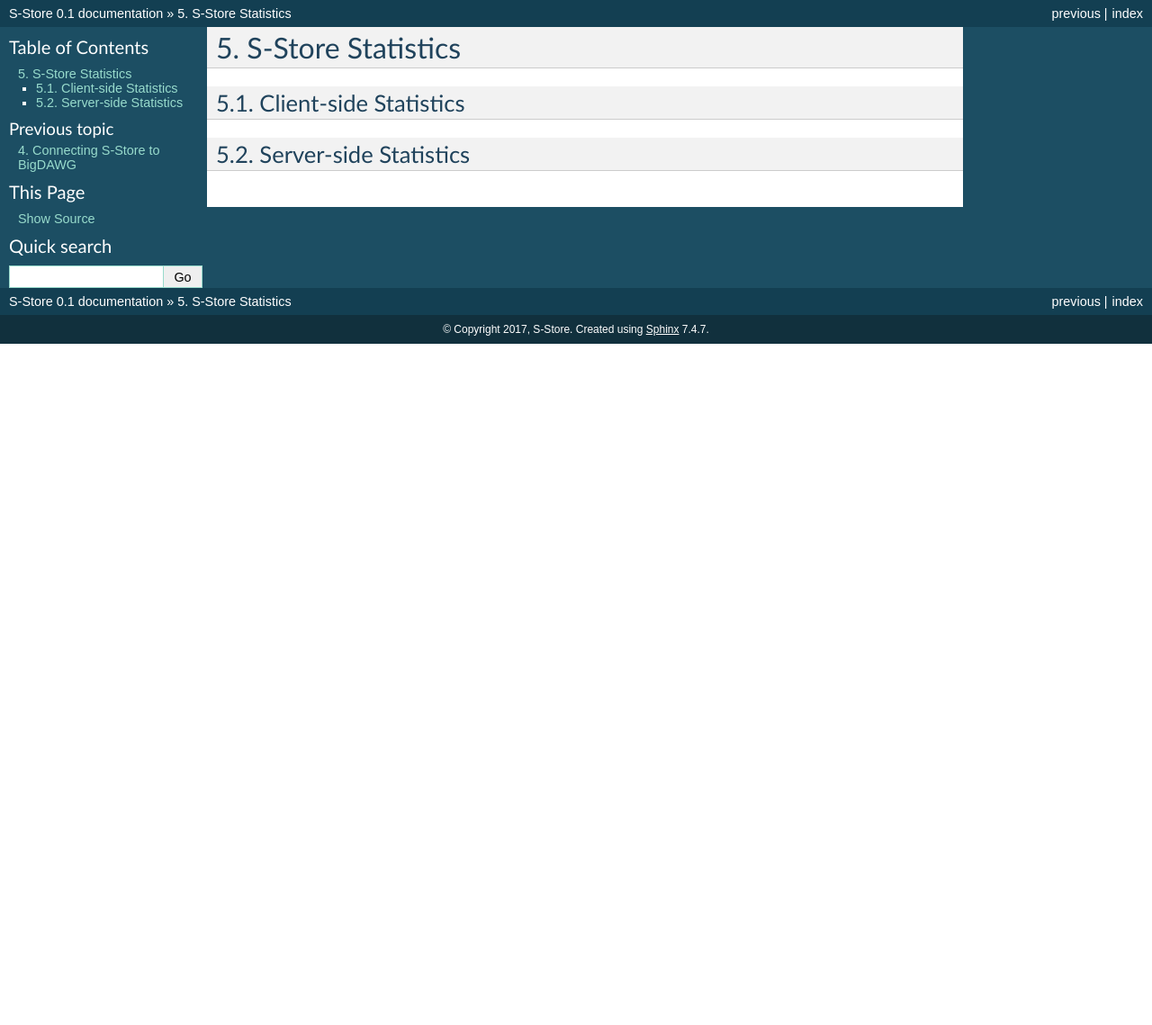
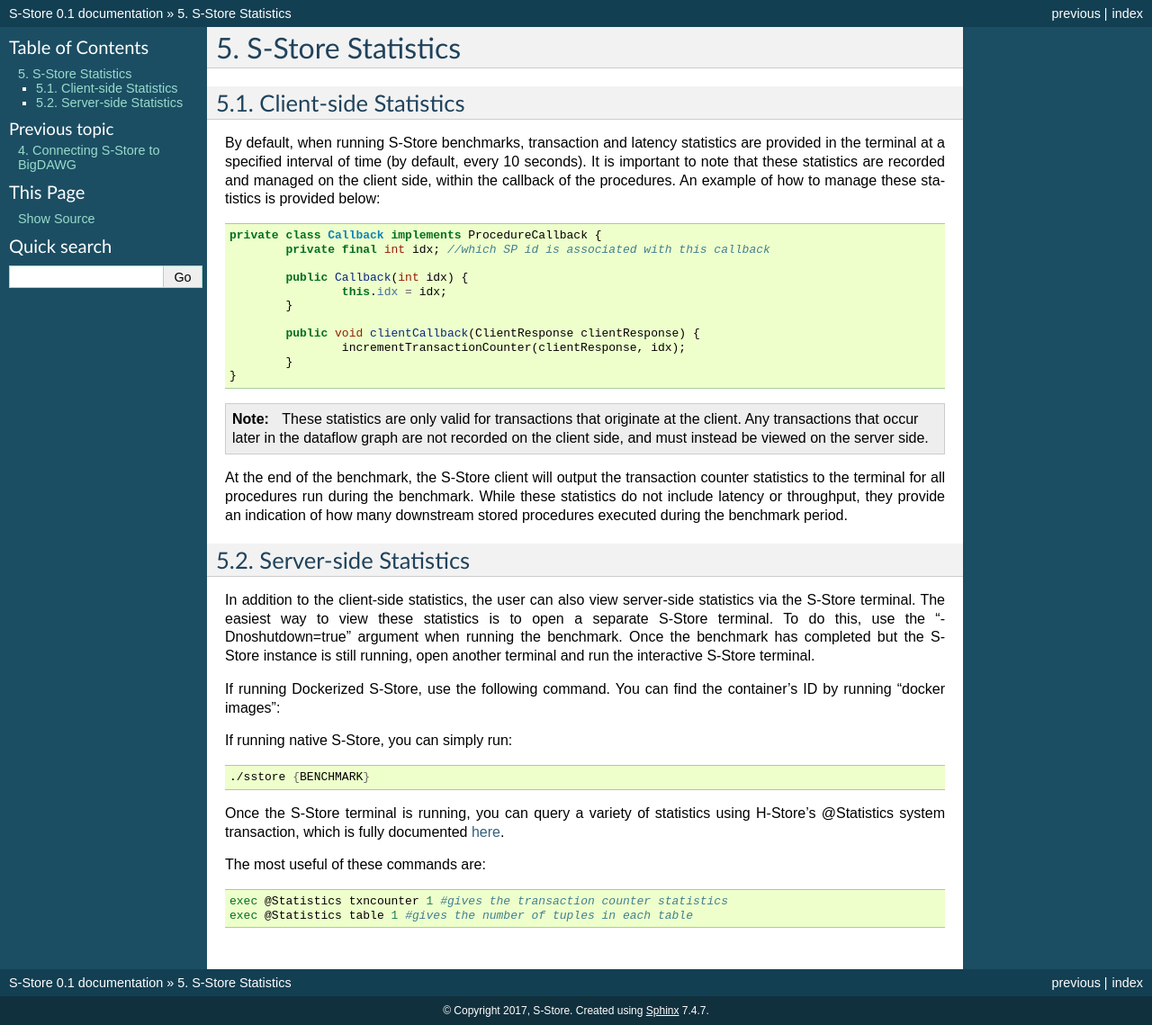
Before and after one commit to jmeehan16/sstore-doc, a Sphinx documentation site: the page built from source/statistics.rst, in a window 1280 px wide. Shown: the whole page at 90% size. Built offline with Sphinx 7.4.7, drawn with Linux system fonts in a browser that asks for light colours; before the commit the page ends 900 px from its top, so only the background shows below that.

Commit message:
added statistics

```diff
--- a/source/statistics.rst
+++ b/source/statistics.rst
@@ -7,5 +7,49 @@ S-Store Statistics
 Client-side Statistics
 ----------------------
 
+By default, when running S-Store benchmarks, transaction and latency statistics are provided in the terminal at a specified interval of time (by default, every 10 seconds).  It is important to note that these statistics are recorded and managed on the client side, within the callback of the procedures.  An example of how to manage these statistics is provided below:
+
+.. code-block:: java
+
+	private class Callback implements ProcedureCallback {
+		private final int idx; //which SP id is associated with this callback
+
+		public Callback(int idx) {
+			this.idx = idx;
+		}
+
+		public void clientCallback(ClientResponse clientResponse) {
+			incrementTransactionCounter(clientResponse, idx);
+		}
+	}
+
+.. Note:: These statistics are only valid for transactions that originate at the client.  Any transactions that occur later in the dataflow graph are not recorded on the client side, and must instead be viewed on the server side.
+
+At the end of the benchmark, the S-Store client will output the transaction counter statistics to the terminal for all procedures run during the benchmark.  While these statistics do not include latency or throughput, they provide an indication of how many downstream stored procedures executed during the benchmark period.
+
 Server-side Statistics
 ----------------------
+
+In addition to the client-side statistics, the user can also view server-side statistics via the S-Store terminal.  The easiest way to view these statistics is to open a separate S-Store terminal.  To do this, use the "-Dnoshutdown=true" argument when running the benchmark.  Once the benchmark has completed but the S-Store instance is still running, open another terminal and run the interactive S-Store terminal.
+
+If running Dockerized S-Store, use the following command.  You can find the container's ID by running "docker images":
+
+.. code-block bash::
+	docker exec -it {CONTAINER-ID} ./sstore {BENCHMARK}
+
+If running native S-Store, you can simply run:
+
+.. code-block:: bash
+
+	./sstore {BENCHMARK}
+
+Once the S-Store terminal is running, you can query a variety of statistics using H-Store's @Statistics system transaction, which is fully documented here_.
+
+.. _here: http://hstore.cs.brown.edu/documentation/system-procedures/statistics/
+
+The most useful of these commands are:
+
+.. code-block:: bash
+
+	exec @Statistics txncounter 1 #gives the transaction counter statistics
+	exec @Statistics table 1 #gives the number of tuples in each table
```
